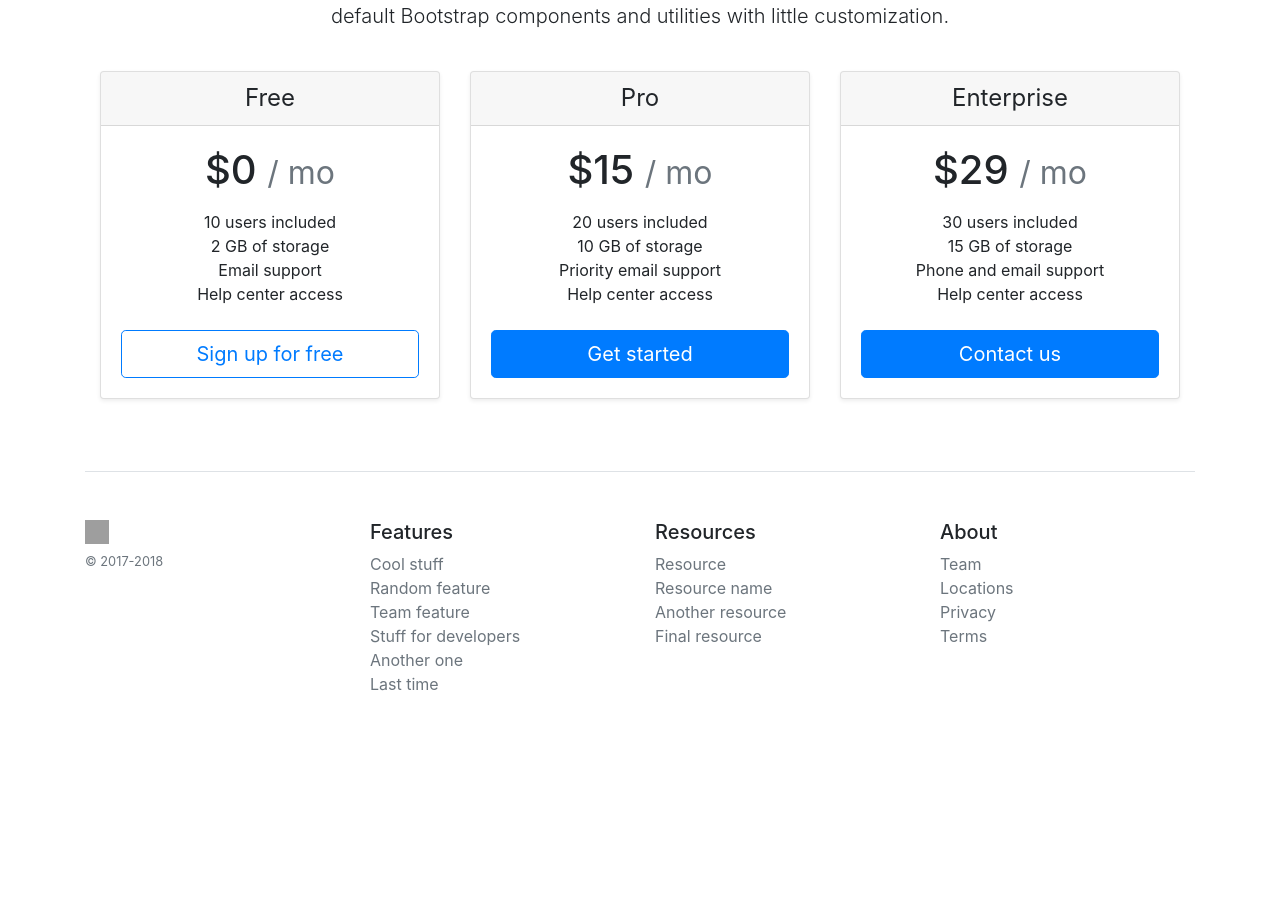
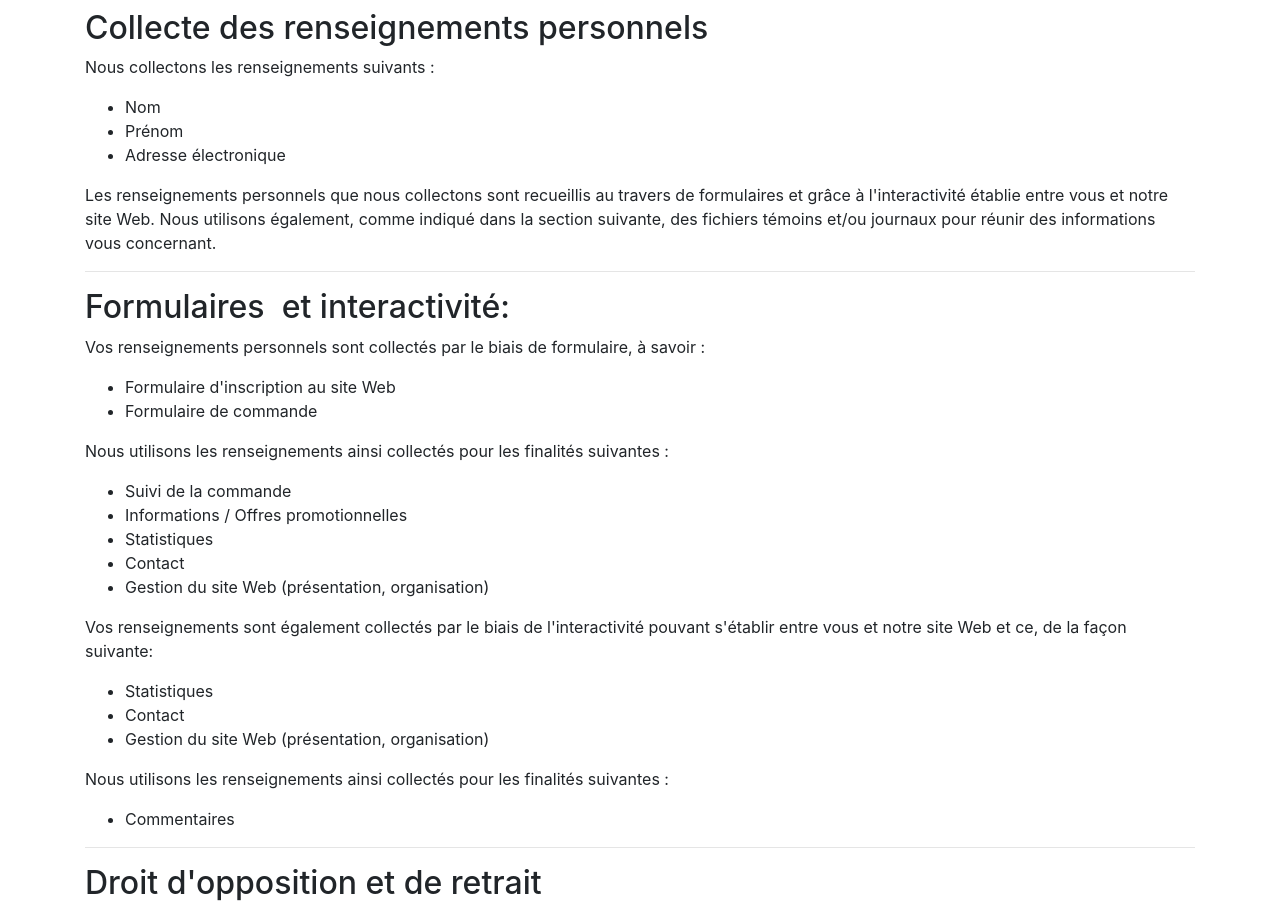
Before and after one commit to etriti/Fil-Rouge, an Angular app in the folder client/: page /privacy in a window 1280 px wide. Shown: the part 239-1142 px from the top of the page. Before the commit the page ends 999 px from the top, so only its background shows below. Built offline with nearby package versions, Linux system fonts and the light colour scheme; grey boxes are pictures that could not be loaded.

Commit message:
privacy component

```diff
--- a/client/src/app/app-routing.module.ts
+++ b/client/src/app/app-routing.module.ts
@@ -3,6 +3,7 @@ import { NgModule } from '@angular/core';
 import { HomeComponent } from './components/home/home.component';
 import { DashboardComponent } from './components/dashboard/dashboard.component';
 import { RegisterComponent } from './components/register/register.component';
+import { PrivacyComponent } from './components/privacy/privacy.component';
 
 
 const appRoutes: Routes = [
@@ -14,6 +15,9 @@ const appRoutes: Routes = [
   },
   { path: 'register',
     component: RegisterComponent
+  },
+  { path: 'privacy',
+    component: PrivacyComponent
   },
   { path: '**',
     component: HomeComponent }
--- a/client/src/app/components/navbar/navbar.component.html
+++ b/client/src/app/components/navbar/navbar.component.html
@@ -6,6 +6,8 @@
       <a class="p-2 text-dark" routerLink="/home">Support</a>
       <a class="p-2 text-dark" routerLink="/register">Register</a>
       <a class="p-2 text-dark" routerLink="/dashboard">Dashboard</a>
+      <a class="p-2 text-dark" routerLink="/terms">Mentions légales</a>
+      <a class="p-2 text-dark" routerLink="/privacy">Politique de confidentialité</a>
     </nav>
     <a class="btn btn-primary login-btn" routerLink="/login">Login</a>
     <br>
--- a/client/src/app/components/privacy/privacy.component.html
+++ b/client/src/app/components/privacy/privacy.component.html
@@ -1,3 +1,95 @@
+<h1>Politique mod&egrave;le de confidentialit&eacute;.</h1>
+<p><strong>Introduction</strong><br />
+Devant le d&eacute;veloppement des nouveaux outils de communication, il est n&eacute;cessaire de porter une attention particuli&egrave;re &agrave; la protection de la vie priv&eacute;e.
+C'est pourquoi, nous nous engageons &agrave; respecter la confidentialit&eacute; des renseignements personnels que nous collectons.
+</p><hr/>
+<h2>Collecte des renseignements personnels</h2>
 <p>
-  privacy works!
+Nous collectons les renseignements suivants :
 </p>
+<ul>
+			<li>Nom</li>
+			<li>Pr&eacute;nom</li>
+			<li>Adresse &eacute;lectronique</li>
+	</ul>
+
+<p>
+	Les renseignements personnels que nous collectons sont recueillis au travers de formulaires et gr&acirc;ce &agrave;
+	l'interactivit&eacute; &eacute;tablie entre vous et notre site Web.
+	Nous utilisons &eacute;galement, comme indiqu&eacute; dans la section suivante, des fichiers t&eacute;moins et/ou journaux
+	pour r&eacute;unir des informations vous concernant.
+</p><hr/>
+<h2>Formulaires&nbsp; et interactivit&eacute;:</h2>
+<p>
+	Vos renseignements personnels sont collect&eacute;s par le biais de formulaire, &agrave; savoir :
+</p>
+	<ul>
+					<li>Formulaire d'inscription au site Web</li>
+					<li>Formulaire de commande</li>
+			</ul>
+<p>
+	Nous utilisons les renseignements ainsi collect&eacute;s pour les finalit&eacute;s suivantes :
+</p>
+<ul>
+			<li>Suivi de la commande</li>
+			<li>Informations / Offres promotionnelles</li>
+			<li>Statistiques</li>
+			<li>Contact</li>
+			<li>Gestion du site Web (pr&eacute;sentation, organisation)
+</li>
+	</ul>
+<p>
+	Vos renseignements sont &eacute;galement collect&eacute;s par le biais de l'interactivit&eacute; pouvant s'&eacute;tablir entre vous et notre site Web et ce, de la fa&ccedil;on suivante:
+</p>
+<ul>
+			<li>Statistiques</li>
+			<li>Contact</li>
+			<li>Gestion du site Web (pr&eacute;sentation, organisation)</li>
+	</ul>
+<p>
+	Nous utilisons les renseignements ainsi collect&eacute;s pour les finalit&eacute;s suivantes :<br />
+</p>
+	<ul>
+					<li>Commentaires
+</li>
+			</ul>
+<hr/>
+<h2>Droit d'opposition et de retrait</h2>
+<p>
+	Nous nous engageons &agrave; vous offrir un droit d'opposition et de retrait quant &agrave; vos renseignements personnels.<br />
+	Le droit d'opposition s'entend comme &eacute;tant la possiblit&eacute; offerte aux internautes de refuser que leurs renseignements
+	personnels soient utilis&eacute;es &agrave; certaines fins mentionn&eacute;es lors de la collecte.<br />
+</p>
+<p>
+	Le droit de retrait s'entend comme &eacute;tant la possiblit&eacute; offerte aux internautes de demander &agrave; ce que leurs
+	renseignements personnels ne figurent plus, par exemple, dans une liste de diffusion.<br />
+</p>
+<p>
+	Pour pouvoir exercer ces droits, vous pouvez : <br />
+	Code postal : 40 Rue Marc Seguin, Mulhouse 68060 <br />	Courriel : etrithalili@gmail.com<br />		Section du site web : fil-rouge.work/privacy<br />	</p><hr/>
+<h2>Droit d'acc&egrave;s</h2>
+<p>
+	Nous nous engageons &agrave; reconna&icirc;tre un droit d'acc&egrave;s et de rectification aux personnes
+	concern&eacute;es d&eacute;sireuses de consulter, modifier, voire radier les informations les concernant.<br />
+
+
+	L'exercice de ce droit se fera :<br />
+	Code postal : 40 Rue Marc Seguin, Mulhouse 68060 <br />	Courriel : etrithalili@gmail.com<br />		Section du site web : fil-rouge.work/<br />	</p><hr/>
+<h2>S&eacute;curit&eacute;</h2>
+<p>
+
+	Les renseignements personnels que nous collectons sont conserv&eacute;s
+	dans un environnement s&eacute;curis&eacute;. Les personnes travaillant pour nous sont tenues de respecter la confidentialit&eacute; de vos informations.<br />
+	Pour assurer la s&eacute;curit&eacute; de vos renseignements personnels, nous avons recours aux mesures suivantes :
+</p>
+	<ul>
+									<li>Gestion des acc&egrave;s - personne autoris&eacute;e</li>
+												<li>Gestion des acc&egrave;s - personne concern&eacute;e</li>
+												<li>Identifiant / mot de passe</li>
+						</ul>
+
+<p>
+	Nous nous engageons &agrave; maintenir un haut degr&eacute; de confidentialit&eacute; en int&eacute;grant les derni&egrave;res innovations technologiques permettant d'assurer
+	la confidentialit&eacute; de vos transactions. Toutefois, comme aucun m&eacute;canisme n'offre une s&eacute;curit&eacute; maximale, une part de risque est toujours pr&eacute;sente
+	lorsque l'on utilise Internet pour transmettre des renseignements personnels.
+</p>
```
